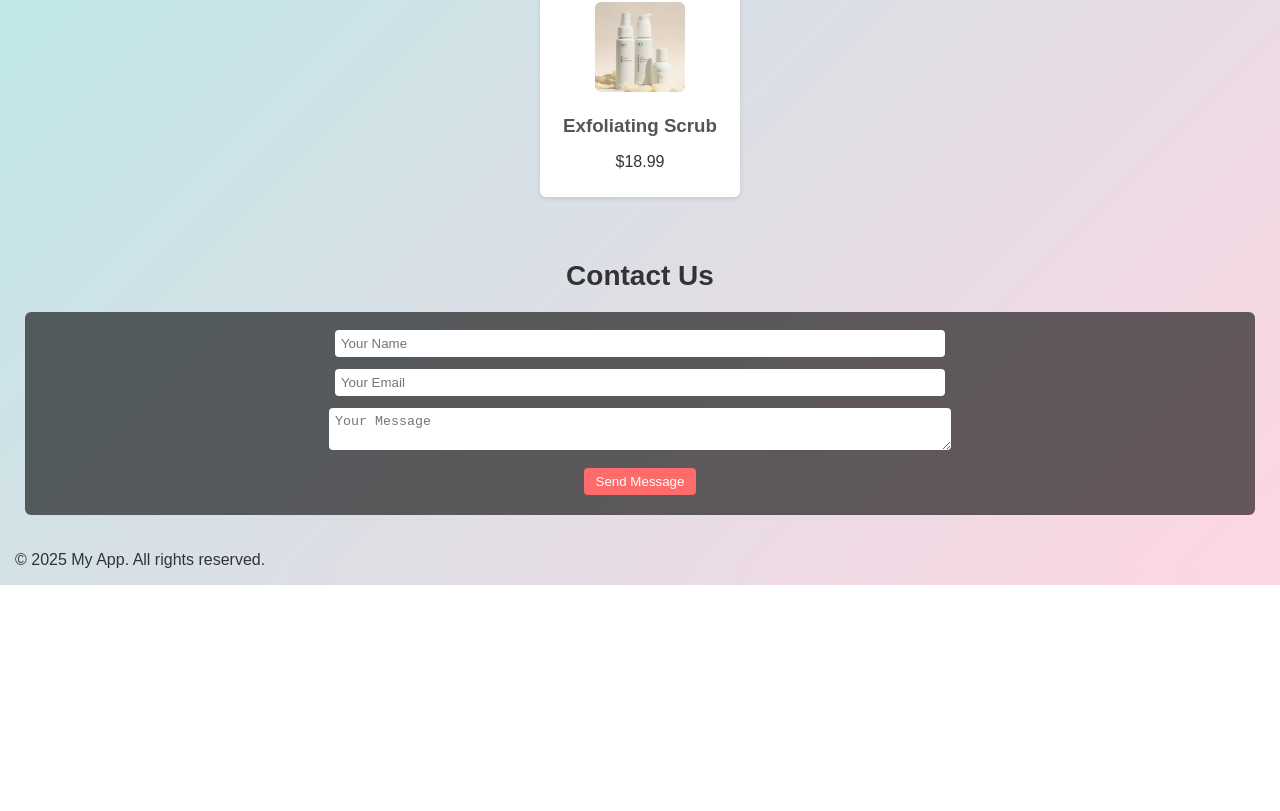
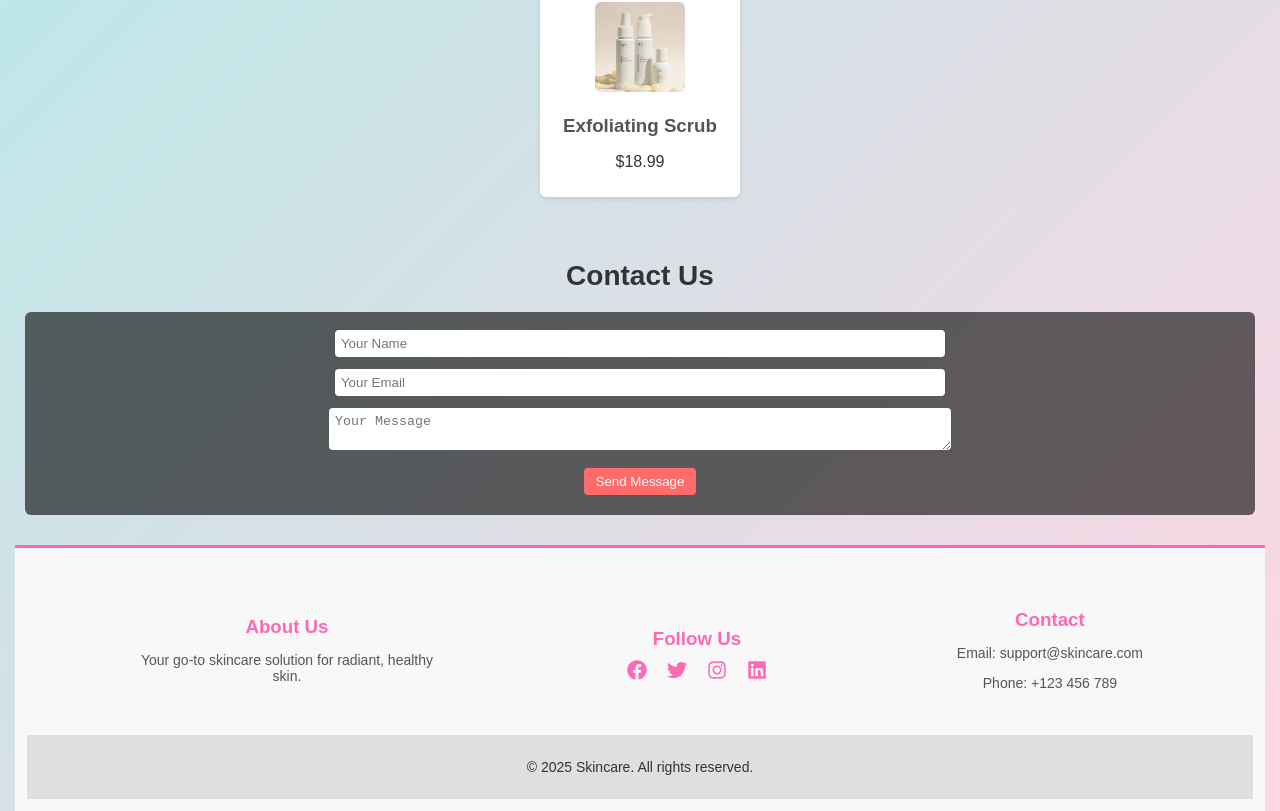
Before and after one commit to Hiiiiiiiii11/Spring2025SWD392_NET1707_G6_FE, a React (Create React App) app: page / in a window 1280 px wide. Shown: the part 694-1505 px from the top of the page. Before the commit the page ends 1279 px from the top, so only its background shows below. Built offline with nearby package versions, Linux system fonts and the light colour scheme; the HTML template or start-up script is replaced by a standard one.

Commit message:
footer css

```diff
--- a/package.json
+++ b/package.json
@@ -13,6 +13,7 @@
     "path": "^0.12.7",
     "react": "^19.0.0",
     "react-dom": "^19.0.0",
+    "react-icons": "^5.5.0",
     "react-router-dom": "^7.1.5",
     "react-scripts": "5.0.1",
     "swd-fe": "file:"
--- /dev/null
+++ b/src/components/Footer.css
@@ -0,0 +1,48 @@
+.footer {
+    background: linear-gradient(135deg, #a8edea, #fed6e3);
+    color: #333;
+    text-align: center;
+    padding: 20px 0;
+    margin-top: 20px;
+    border-top: 3px solid #ff69b4;
+}
+
+.footer-content {
+    display: flex;
+    justify-content: space-around;
+    align-items: center;
+    flex-wrap: wrap;
+    padding: 20px;
+}
+
+.footer-section {
+    max-width: 300px;
+    margin: 10px;
+}
+
+.footer-section h3 {
+    color: #ff69b4;
+    margin-bottom: 10px;
+}
+
+.footer-section p {
+    font-size: 14px;
+    color: #555;
+}
+
+.social-icons a {
+    color: #ff69b4;
+    font-size: 20px;
+    margin: 0 10px;
+    transition: 0.3s;
+}
+
+.social-icons a:hover {
+    color: #d1478c;
+}
+
+.footer-bottom {
+    background: rgba(0, 0, 0, 0.1);
+    padding: 10px 0;
+    font-size: 14px;
+}
--- a/src/components/Footer.js
+++ b/src/components/Footer.js
@@ -1,7 +1,35 @@
+import React from "react";
+import { FaFacebook, FaTwitter, FaInstagram, FaLinkedin } from "react-icons/fa";
+import "./Footer.css";
+
 function Footer() {
     return (
-        <footer className="bg-gray-800 text-white text-center p-4 mt-8">
-            <p>&copy; {new Date().getFullYear()} My App. All rights reserved.</p>
+        <footer className="footer">
+            <div className="footer-content">
+                <div className="footer-section">
+                    <h3>About Us</h3>
+                    <p>Your go-to skincare solution for radiant, healthy skin.</p>
+                </div>
+
+                <div className="footer-section">
+                    <h3>Follow Us</h3>
+                    <div className="social-icons">
+                        <a href="#"><FaFacebook /></a>
+                        <a href="#"><FaTwitter /></a>
+                        <a href="#"><FaInstagram /></a>
+                        <a href="#"><FaLinkedin /></a>
+                    </div>
+                </div>
+
+                <div className="footer-section">
+                    <h3>Contact</h3>
+                    <p>Email: support@skincare.com</p>
+                    <p>Phone: +123 456 789</p>
+                </div>
+            </div>
+            <div className="footer-bottom">
+                <p>&copy; {new Date().getFullYear()} Skincare. All rights reserved.</p>
+            </div>
         </footer>
     );
 }
```
Also changed, not shown: 1 other file (tests, documents, lock files or other folders).
